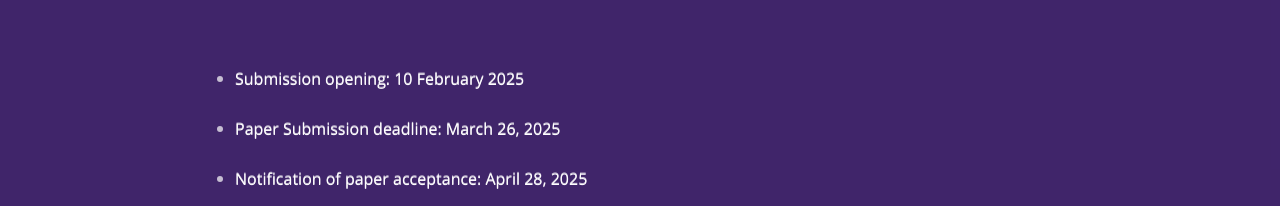
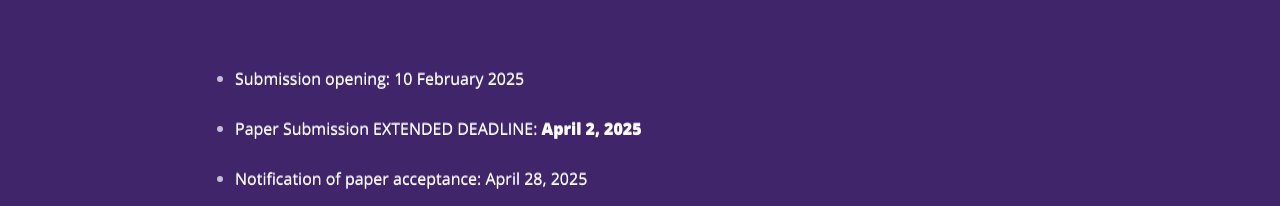
Before and after one commit to newk-gecco/newk-gecco.github.io, a plain HTML site: page index.html in a window 1280 px wide. Shown: the part 3388-3594 px from the top of the page. Drawn offline with nearby package versions, Linux system fonts and the light colour scheme; a script that the page names is missing.

Commit message:
newk2025

```diff
--- a/index.html
+++ b/index.html
@@ -288,7 +288,7 @@
 							</li>
 							<li>
 								<p class="p-9-style pressed-t">
-									Paper Submission deadline: March 26, 2025
+									Paper Submission EXTENDED DEADLINE: <strong>April 2, 2025</strong>
 								</p>
 							</li>
 							<li>
```
